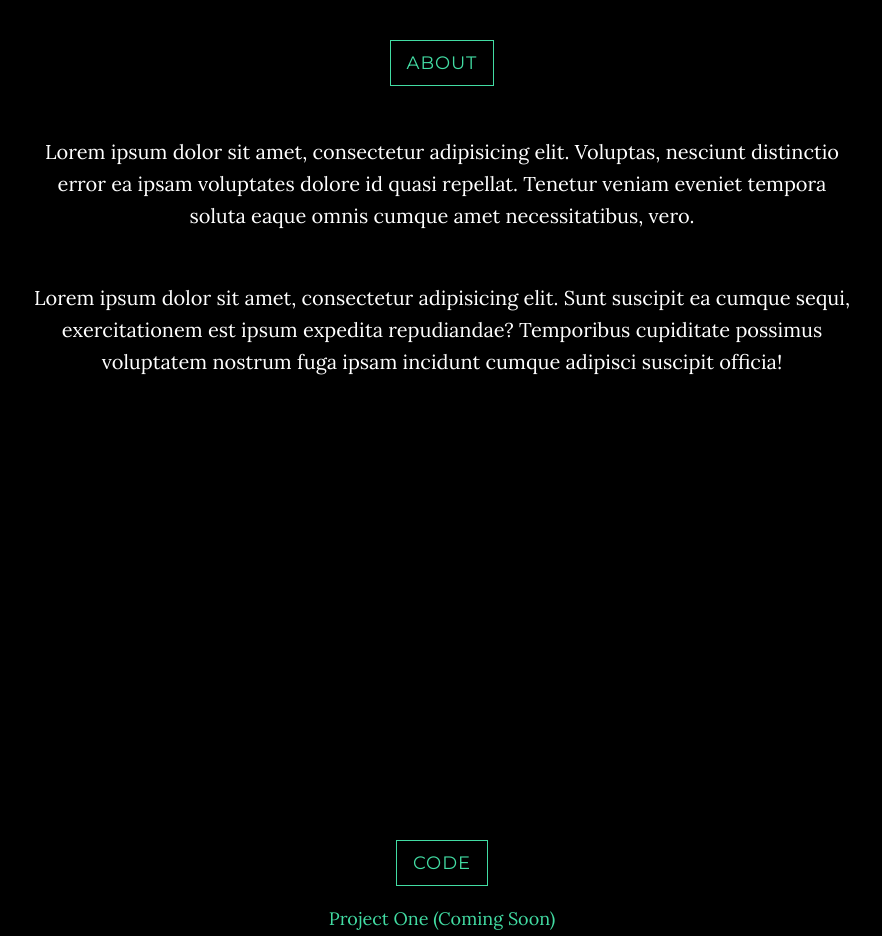
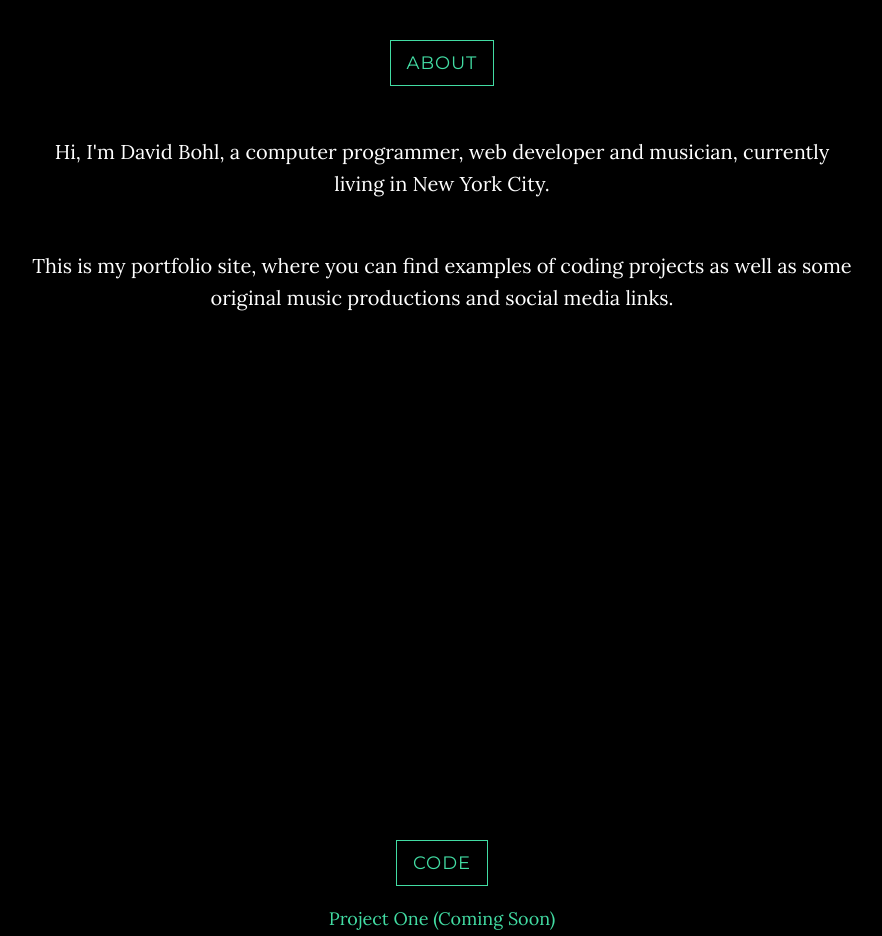
Before and after one commit to David-Bohl/David-Bohl.github.io, a plain HTML site: page index.html in a window 1280 px wide. Shown: the part 960-1896 px from the top of the page, without its empty margins (198-1080 px from the left). Drawn offline with Linux system fonts and the light colour scheme.

Commit message:
add text to about section

```diff
--- a/index.html
+++ b/index.html
@@ -91,8 +91,8 @@
             <div class="row">
                 <div class="col-lg-8 col-lg-offset-2">
                     <h2 id="about-header" class="btn btn-default btn-lg">About</h2>
-                    <p>Lorem ipsum dolor sit amet, consectetur adipisicing elit. Voluptas, nesciunt distinctio error ea ipsam voluptates dolore id quasi repellat. Tenetur veniam eveniet tempora soluta eaque omnis cumque amet necessitatibus, vero.</p>
-                    <p>Lorem ipsum dolor sit amet, consectetur adipisicing elit. Sunt suscipit ea cumque sequi, exercitationem est ipsum expedita repudiandae? Temporibus cupiditate possimus voluptatem nostrum fuga ipsam incidunt cumque adipisci suscipit officia!</p>
+                    <p>Hi, I'm David Bohl, a computer programmer, web developer and musician, currently living in New York City.</p>
+                    <p>This is my portfolio site, where you can find examples of coding projects as well as some original music productions and social media links.  </p>
                 </div>
             </div>
         </div>
```
